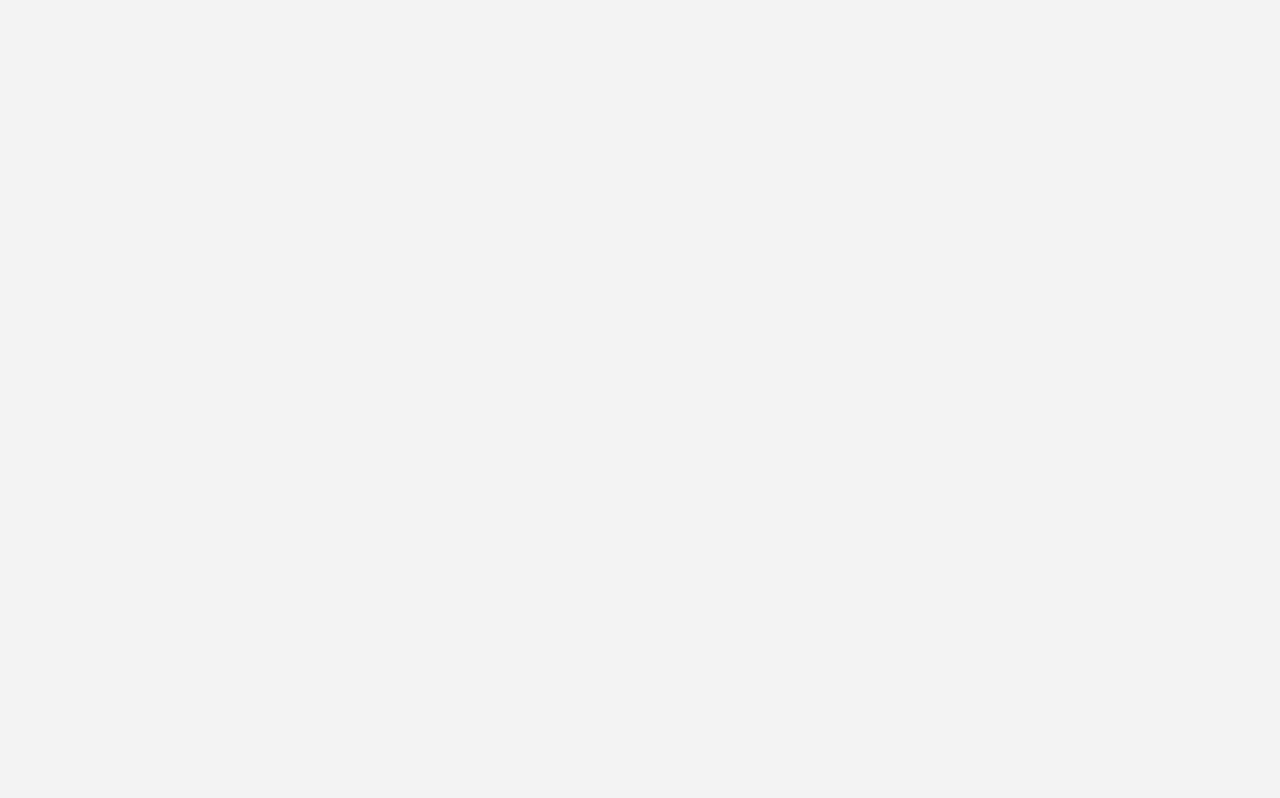
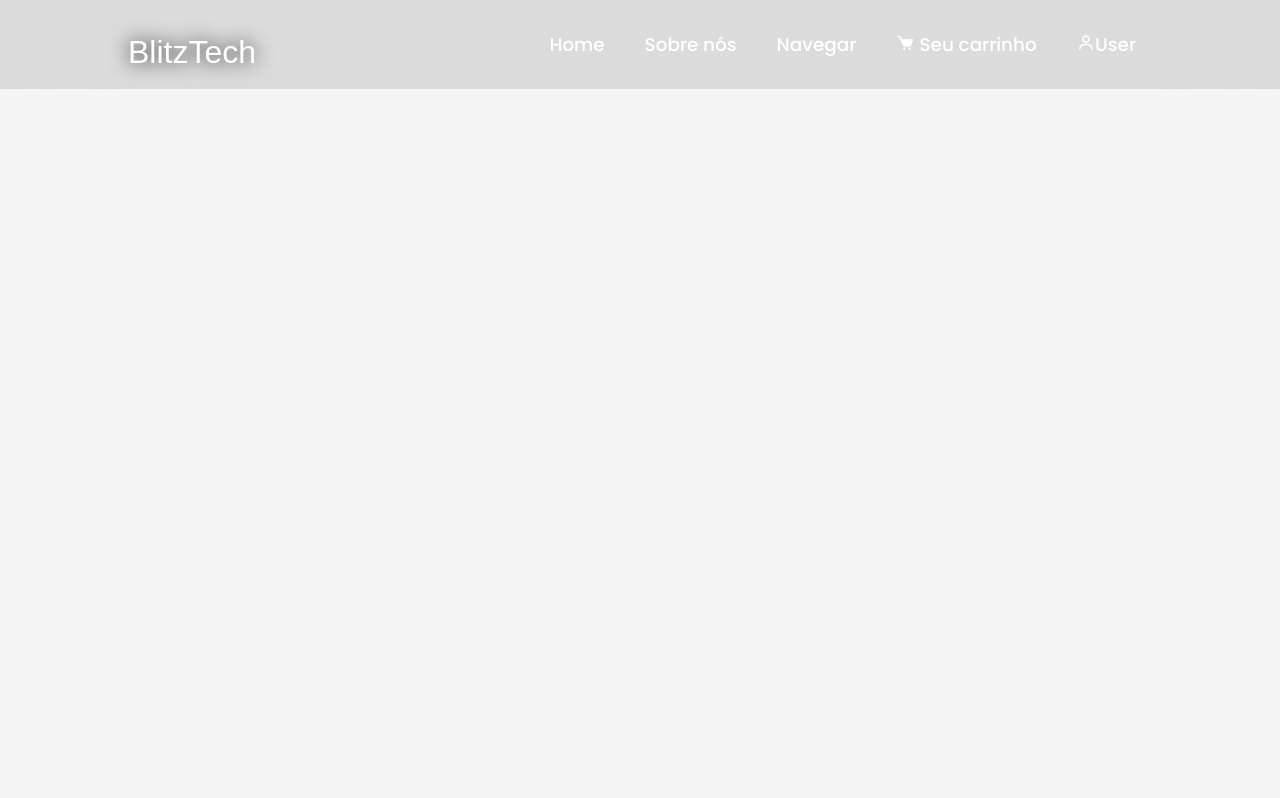
Before and after one commit to EduardoTCaetano/BlitzTech-FrontEnd, an Angular app in the folder BlitzTech/: page /home in a window 1280 px wide. Before the commit this address led to /. Shown: the top 798 px of the page. Built offline with nearby package versions, Linux system fonts and the light colour scheme; a web font is replaced by a local one.

Commit message:
Subindo atualização

```diff
--- a/BlitzTech/src/app/app-routing.module.ts
+++ b/BlitzTech/src/app/app-routing.module.ts
@@ -3,8 +3,8 @@ import { RouterModule, Routes } from '@angular/router';
 import { HomeComponent } from './pages/home/home.component';
 
 const routes: Routes = [
-  {path:'', component: HomeComponent},
-
+  {path: '', redirectTo: '/home', pathMatch: 'full' },
+  {path:'home', component: HomeComponent},
 ];
 
 @NgModule({
--- a/BlitzTech/src/app/app.module.ts
+++ b/BlitzTech/src/app/app.module.ts
@@ -1,5 +1,6 @@
 import { NgModule } from '@angular/core';
 import { BrowserModule, provideClientHydration } from '@angular/platform-browser';
+import { FormsModule } from '@angular/forms';
 
 import { AppRoutingModule } from './app-routing.module';
 import { AppComponent } from './app.component';
@@ -25,6 +26,7 @@ import { CardsComponent } from './components/cards/cards.component';
   imports: [
     BrowserModule,
     AppRoutingModule,
+    FormsModule,
   ],
   providers: [
     provideClientHydration()
--- a/BlitzTech/src/app/components/navbar/navbar.component.css
+++ b/BlitzTech/src/app/components/navbar/navbar.component.css
@@ -9,7 +9,7 @@
   display: flex;
   justify-content: space-between;
   align-items: center;
-  z-index: 100;
+  z-index: 1;
 }
 
 .header::before {
@@ -20,7 +20,7 @@
   background: rgba(0, 0, 0, 0.1);
   backdrop-filter: saturate(180%) blur(50px);
   width: 100%;
-  height: 100%;
+  height: 85%;
   z-index: -1;
 }
 
@@ -32,7 +32,7 @@
   background: rgba(0, 0, 0, 0.1);
   backdrop-filter: saturate(180%) blur(50px);
   width: 100%;
-  height: 100%;
+  height: 85%;
   background: linear-gradient(
     90deg,
     transparent,
@@ -148,7 +148,7 @@ img {
 
   .navbar {
     position: absolute;
-    top: 100%;
+    top: 85%;
     left: 0;
     width: 100%;
     height: 0;
--- a/BlitzTech/src/app/components/navbar/navbar.component.html
+++ b/BlitzTech/src/app/components/navbar/navbar.component.html
@@ -11,16 +11,17 @@
       </label>
       <nav class="navbar">
         <ul>
-          <li class="items"><a href="" style="--i: 0">Home</a></li>
-          <li class="items"><a href="" style="--i: 1">Sobre nós</a></li>
-          <li class="items"><a href="" style="--i: 2">Contato</a></li>
+          <li class="items"><a href="#" style="--i: 0">Home</a></li>
+          <li class="items"><a href="#" style="--i: 1">Sobre nós</a></li>
+          <li class="items"><a [routerLink]="['/home']">Navegar</a>
+          </li>
           <li class="items">
-            <a href="" style="--i: 3"
+            <a href="#" style="--i: 3"
               ><i class="bx bxs-cart"></i> Seu carrinho
             </a>
           </li>
           <li class="items">
-            <a href="" style="--i: 4"
+            <a href="/login" style="--i: 4"
               ><i class="bx bx-user" id="user-icon"></i>User</a
             >
           </li>
--- a/BlitzTech/src/index.html
+++ b/BlitzTech/src/index.html
@@ -22,6 +22,7 @@
       rel="stylesheet"
     />
     <link rel="icon" type="image/x-icon" href="logobt.png" />
+
     <script
       src="https://code.jquery.com/jquery-3.3.1.slim.min.js"
       integrity="sha384-q8i/X+965DzO0rT7abK41JStQIAqVgRVzpbzo5smXKp4YfRvH+8abtTE1Pi6jizo"
```
